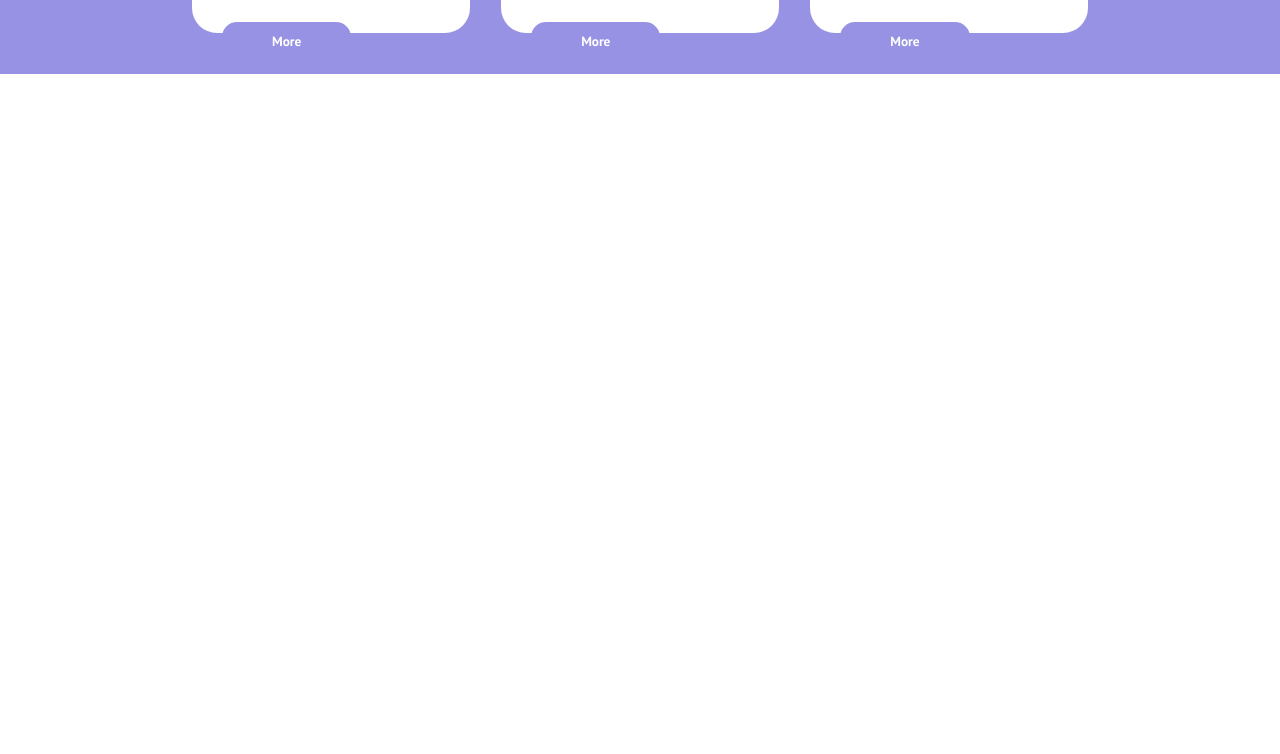
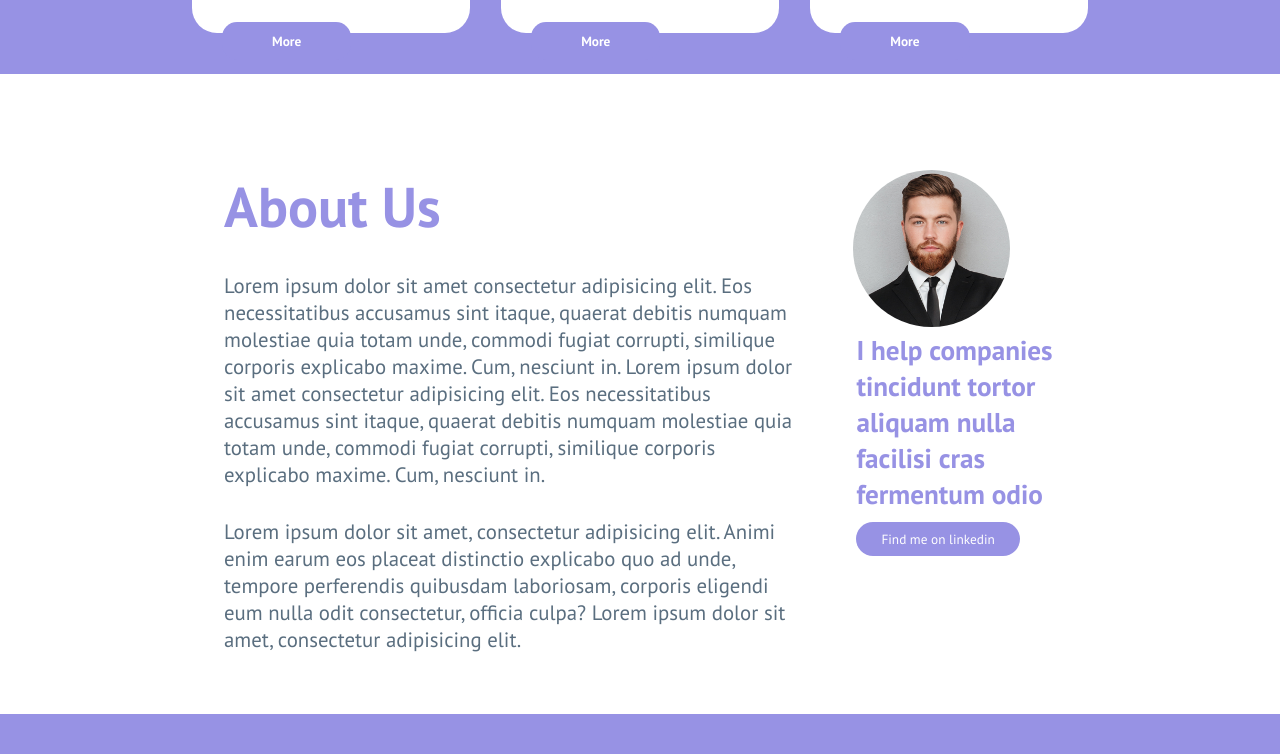
Before and after one commit to AngeloDima/htmlcss-responsive-layout, a plain HTML site: page index.html in a window 1280 px wide. Shown: the part 3206-3960 px from the top of the page. Drawn offline with Linux system fonts and the light colour scheme.

Commit message:
Section 5 finita

```diff
--- a/index.html
+++ b/index.html
@@ -206,8 +206,20 @@
         </section>
 
 
-
-        <section class="white"></section>
+        <section class="white flex-center flex">
+            <div class="content-sec5 flex">
+                <div class="SX-sec5">
+                    <h2>About Us</h2>
+                    <p>Lorem ipsum dolor sit amet consectetur adipisicing elit. Eos necessitatibus accusamus sint itaque, quaerat debitis numquam molestiae quia totam unde, commodi fugiat corrupti, similique corporis explicabo maxime. Cum, nesciunt in. Lorem ipsum dolor sit amet consectetur adipisicing elit. Eos necessitatibus accusamus sint itaque, quaerat debitis numquam molestiae quia totam unde, commodi fugiat corrupti, similique corporis explicabo maxime. Cum, nesciunt in.</p>
+                    <p>Lorem ipsum dolor sit amet, consectetur adipisicing elit. Animi enim earum eos placeat distinctio explicabo quo ad unde, tempore perferendis quibusdam laboriosam, corporis eligendi eum nulla odit consectetur, officia culpa? Lorem ipsum dolor sit amet, consectetur adipisicing elit.</p>
+                </div>
+                <div class="DX-sec5 flex column">
+                    <img src="img/about.jpg" alt="">
+                    <h2>I help companies tincidunt tortor aliquam nulla facilisi cras fermentum odio</h2>
+                    <input type="button" value="Find me on linkedin">
+                </div>
+            </div>
+        </section>
         <section class="violet"></section>
     </main>
 
--- a/style.css
+++ b/style.css
@@ -142,6 +142,11 @@ section{
     width: 100%;
     height: 100vh;
 }
+
+section:nth-child(5){
+    height: 80vh;
+}
+
 
 /* section 1 */
 .mainP-content{
@@ -455,3 +460,68 @@ section{
     color: white;
     font-weight: 600;
 }
+
+
+/* ****Section 5***** */
+
+.content-sec5{
+    width: 65%;
+    height: 70%;
+    /* background-color: rgba(255, 0, 0, 0.493); */
+
+}
+
+.SX-sec5{
+    width: 70%;
+    /* background-color: gold; */
+}
+
+.SX-sec5 h2{
+    color: #9792e4;
+    font-size: 3.5rem;
+    margin-bottom: 30px;
+}
+
+.SX-sec5 p{
+    font-size: 1.3rem;
+    color: #5a6e7f;
+    text-align: start;
+    margin-bottom: 30px;
+}
+
+.SX-sec5 p:nth-child(1){
+    font-size: 1.3rem;
+    color: #5a6e7f;
+    text-align: start;
+}
+
+
+
+.DX-sec5{
+    width: 30%;
+    /* background-color: rgba(0, 150, 219, 0.521); */
+    justify-content: start;
+    align-items: center;
+}
+
+.DX-sec5 img{
+    max-height: 35%;
+    border-radius: 60%;
+}
+
+.DX-sec5 h2{
+    color: #9792e4;
+    font-size: 1.70rem;
+    text-align: start;
+    margin: 5px 0px 5px 50px;
+}
+
+.DX-sec5 input{
+    padding: 8px 25px;
+    border-radius: 20px;
+    border: none;
+    margin: 5px 0px 5px 50px;
+    align-self: flex-start;
+    background-color: #9792e4;;
+    color: white;
+}
```
